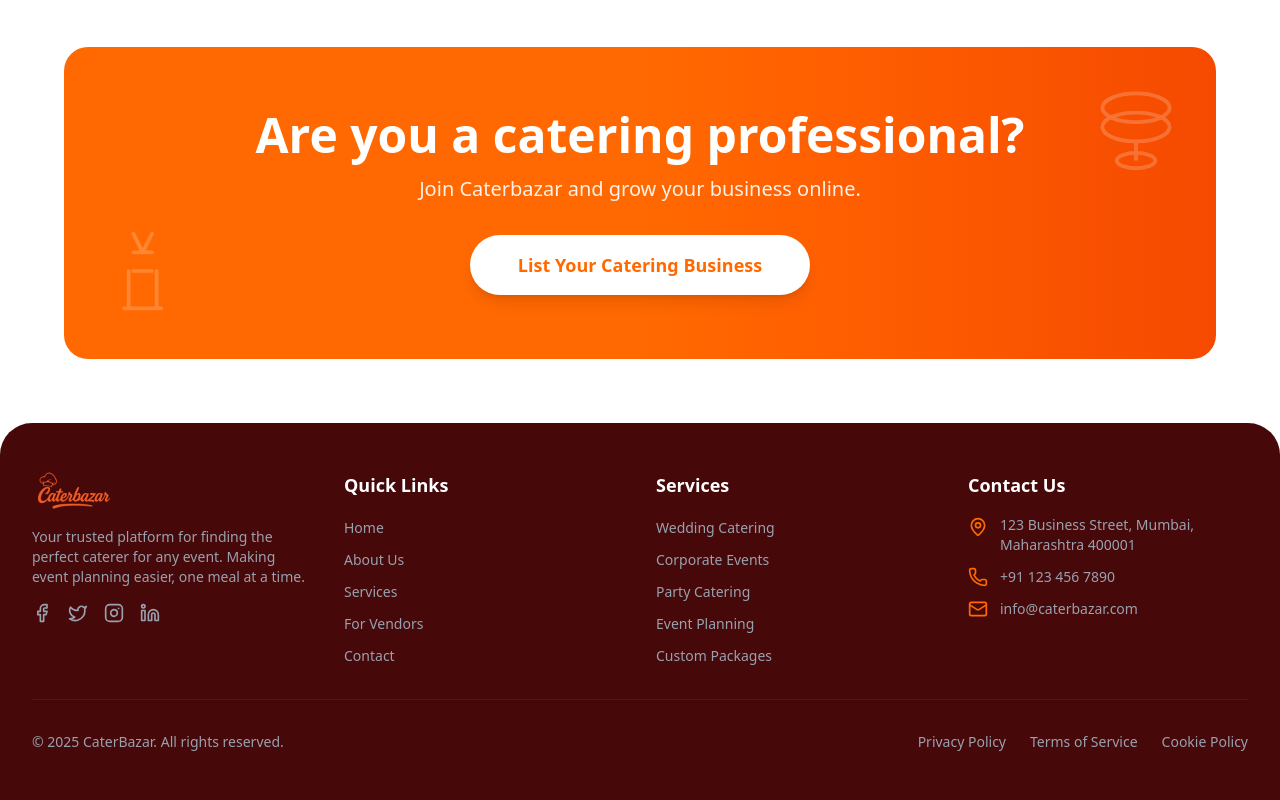
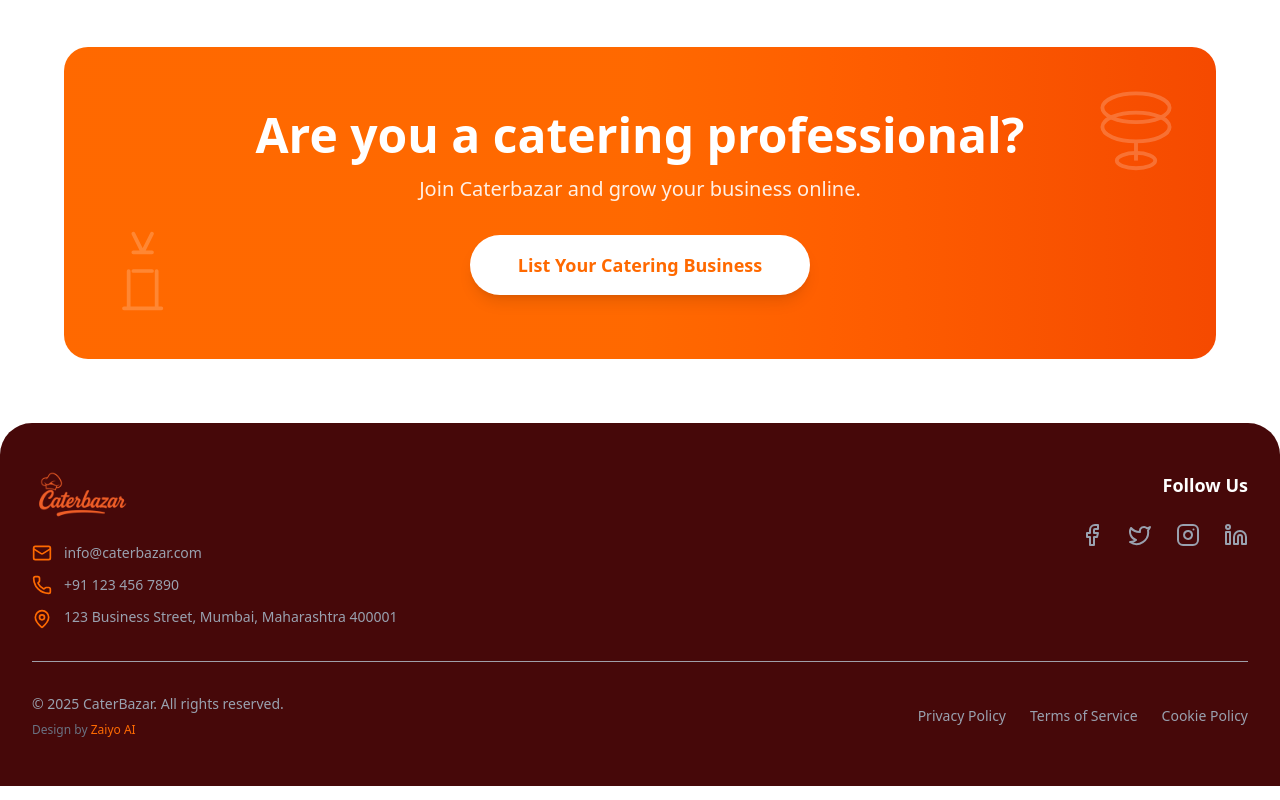
Before and after one commit to NoOb-CodEr786/Caterbazar-frontend, a Next.js app: page / in a window 1280 px wide. Shown: the part 3300-4100 px from the top of the page. Built offline with nearby package versions, Linux system fonts and the light colour scheme; no server answers.

Commit message:
Fix and update  the footer

```diff
--- a/src/components/Footer.tsx
+++ b/src/components/Footer.tsx
@@ -6,153 +6,27 @@
   return (
     <footer className="bg-red-950 rounded-t-4xl text-gray-300">
       <div className="max-w-7xl mx-auto px-4 sm:px-6 lg:px-8 py-12">
-        <div className="grid grid-cols-1 md:grid-cols-2 lg:grid-cols-4 gap-8">
-          {/* About Section */}
-          <div>
-            <div className="mb-4">
+        <div className="grid grid-cols-1 md:grid-cols-3 gap-8">
+          {/* Left Section - Logo and Contact Info */}
+          <div className="text-center md:text-left">
+            <div className="mb-6">
               <img
                 src="/images/logo.png"
                 alt="Caterbazar Logo"
-                className="h-10 w-auto mb-2"
+                className="h-12 w-auto mx-auto md:mx-0"
               />
             </div>
-            <p className="text-sm text-gray-400 mb-4">
-              Your trusted platform for finding the perfect caterer for any event.
-              Making event planning easier, one meal at a time.
-            </p>
-            <div className="flex gap-4">
+            <div className="space-y-3">
+              <div className="flex items-center justify-center md:justify-start gap-3">
+                <Mail className="w-5 h-5 text-orange-500 shrink-0" />
                 <a
-                href="#"
-                className="text-gray-400 hover:text-orange-500 transition-colors"
+                  href="mailto:info@caterbazar.com"
+                  className="text-sm text-gray-400 hover:text-orange-500 transition-colors"
                 >
-                <Facebook className="w-5 h-5" />
-              </a>
-              <a
-                href="#"
-                className="text-gray-400 hover:text-orange-500 transition-colors"
-              >
-                <Twitter className="w-5 h-5" />
-              </a>
-              <a
-                href="#"
-                className="text-gray-400 hover:text-orange-500 transition-colors"
-              >
-                <Instagram className="w-5 h-5" />
-              </a>
-              <a
-                href="#"
-                className="text-gray-400 hover:text-orange-500 transition-colors"
-              >
-                <Linkedin className="w-5 h-5" />
+                  info@caterbazar.com
                 </a>
               </div>
-          </div>
-
-          {/* Quick Links */}
-          <div>
-            <h3 className="text-white font-semibold text-lg mb-4">Quick Links</h3>
-            <ul className="space-y-2">
-              <li>
-                <Link
-                  href="/"
-                  className="text-sm text-gray-400 hover:text-orange-500 transition-colors"
-                >
-                  Home
-                </Link>
-              </li>
-              <li>
-                <Link
-                  href="/about"
-                  className="text-sm text-gray-400 hover:text-orange-500 transition-colors"
-                >
-                  About Us
-                </Link>
-              </li>
-              <li>
-                <Link
-                  href="/services"
-                  className="text-sm text-gray-400 hover:text-orange-500 transition-colors"
-                >
-                  Services
-                </Link>
-              </li>
-              <li>
-                <Link
-                  href="/vendors"
-                  className="text-sm text-gray-400 hover:text-orange-500 transition-colors"
-                >
-                  For Vendors
-                </Link>
-              </li>
-              <li>
-                <Link
-                  href="/contact"
-                  className="text-sm text-gray-400 hover:text-orange-500 transition-colors"
-                >
-                  Contact
-                </Link>
-              </li>
-            </ul>
-          </div>
-
-          {/* Services */}
-          <div>
-            <h3 className="text-white font-semibold text-lg mb-4">Services</h3>
-            <ul className="space-y-2">
-              <li>
-                <Link
-                  href="/services/wedding"
-                  className="text-sm text-gray-400 hover:text-orange-500 transition-colors"
-                >
-                  Wedding Catering
-                </Link>
-              </li>
-              <li>
-                <Link
-                  href="/services/corporate"
-                  className="text-sm text-gray-400 hover:text-orange-500 transition-colors"
-                >
-                  Corporate Events
-                </Link>
-              </li>
-              <li>
-                <Link
-                  href="/services/party"
-                  className="text-sm text-gray-400 hover:text-orange-500 transition-colors"
-                >
-                  Party Catering
-                </Link>
-              </li>
-              <li>
-                <Link
-                  href="/services/event-planning"
-                  className="text-sm text-gray-400 hover:text-orange-500 transition-colors"
-                >
-                  Event Planning
-                </Link>
-              </li>
-              <li>
-                <Link
-                  href="/services/custom"
-                  className="text-sm text-gray-400 hover:text-orange-500 transition-colors"
-                >
-                  Custom Packages
-                </Link>
-              </li>
-            </ul>
-          </div>
-
-          {/* Contact Info */}
-          <div>
-            <h3 className="text-white font-semibold text-lg mb-4">Contact Us</h3>
-            <ul className="space-y-3">
-              <li className="flex items-start gap-3">
-                <MapPin className="w-5 h-5 text-orange-500 shrink-0 mt-0.5" />
-                <span className="text-sm text-gray-400">
-                  123 Business Street, Mumbai, Maharashtra 400001
-                </span>
-              </li>
-              <li className="flex items-center gap-3">
+              <div className="flex items-center justify-center md:justify-start gap-3">
                 <Phone className="w-5 h-5 text-orange-500 shrink-0" />
                 <a
                   href="tel:+911234567890"
@@ -160,26 +34,96 @@
                 >
                   +91 123 456 7890
                 </a>
-              </li>
-              <li className="flex items-center gap-3">
-                <Mail className="w-5 h-5 text-orange-500 shrink-0" />
+              </div>
+              <div className="flex items-start justify-center md:justify-start gap-3">
+                <MapPin className="w-5 h-5 text-orange-500 shrink-0 mt-0.5" />
+                <span className="text-sm text-gray-400">
+                  123 Business Street, Mumbai, Maharashtra 400001
+                </span>
+              </div>
+            </div>
+          </div>
+
+          {/* Center Section - Navigation Links */}
+          <div className="text-center">
+            {/* <h3 className="text-white font-semibold text-lg mb-6">Quick Links</h3>
+            <div className="space-y-3">
+              <Link
+                href="/"
+                className="block text-sm text-gray-400 hover:text-orange-500 transition-colors"
+              >
+                About Us
+              </Link>
+              <Link
+                href="/"
+                className="block text-sm text-gray-400 hover:text-orange-500 transition-colors"
+              >
+                Blog
+              </Link>
+              <Link
+                href="/"
+                className="block text-sm text-gray-400 hover:text-orange-500 transition-colors"
+              >
+                Contact
+              </Link>
+            </div> */}
+          </div>
+
+          {/* Right Section - Social Media */}
+          <div className="text-center md:text-right">
+            <h3 className="text-white font-semibold text-lg mb-6">Follow Us</h3>
+            <div className="flex justify-center md:justify-end gap-6">
               <a
-                  href="mailto:info@caterbazar.com"
-                  className="text-sm text-gray-400 hover:text-orange-500 transition-colors"
+                href="#"
+                className="text-gray-400 hover:text-orange-500 transition-colors"
+                aria-label="Facebook"
               >
-                  info@caterbazar.com
+                <Facebook className="w-6 h-6" />
               </a>
-              </li>
-            </ul>
+              <a
+                href="#"
+                className="text-gray-400 hover:text-orange-500 transition-colors"
+                aria-label="Twitter"
+              >
+                <Twitter className="w-6 h-6" />
+              </a>
+              <a
+                href="#"
+                className="text-gray-400 hover:text-orange-500 transition-colors"
+                aria-label="Instagram"
+              >
+                <Instagram className="w-6 h-6" />
+              </a>
+              <a
+                href="#"
+                className="text-gray-400 hover:text-orange-500 transition-colors"
+                aria-label="LinkedIn"
+              >
+                <Linkedin className="w-6 h-6" />
+              </a>
+            </div>
           </div>
         </div>
 
         {/* Bottom Bar */}
-        <div className="border-t border-gray-800 mt-8 pt-8">
+        <div className="border-t border-zinc-400 mt-8 pt-8">
           <div className="flex flex-col md:flex-row justify-between items-center gap-4">
+            <div className="flex flex-col items-center md:items-start gap-2">
               <p className="text-sm text-gray-400">
                 © {new Date().getFullYear()} CaterBazar. All rights reserved.
               </p>
+              <p className="text-xs text-gray-500">
+                Design by{" "}
+                <a
+                  href="https://zaiyoai.com/"
+                  target="_blank"
+                  rel="noopener noreferrer"
+                  className="text-orange-500 hover:text-orange-400 transition-colors"
+                >
+                  Zaiyo AI
+                </a>
+              </p>
+            </div>
             <div className="flex gap-6">
               <Link
                 href="/privacy"
```
Lines whose indentation alone changed are shown as unchanged.
